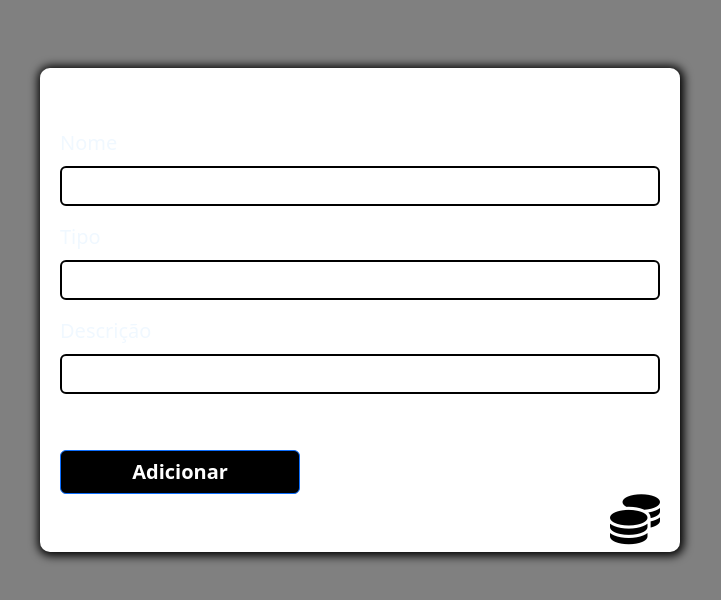
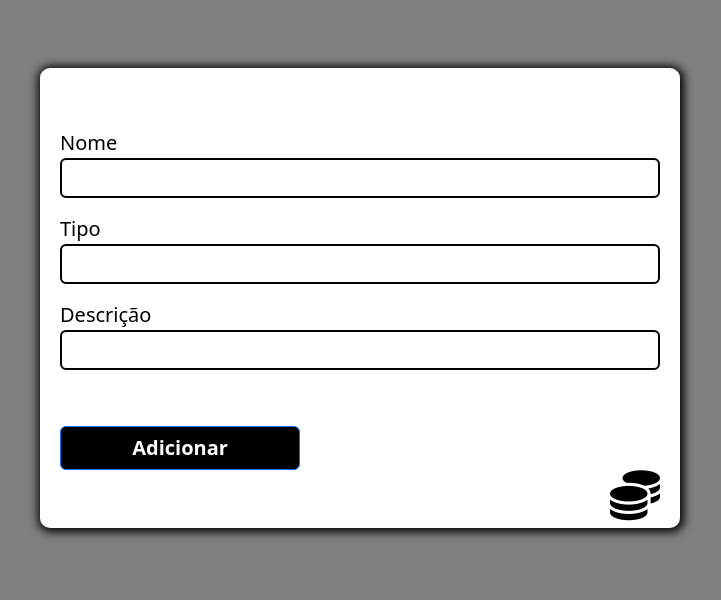
Before and after one commit to GustavoSousaBarbosa/sistema-financeiro, a plain HTML site: page categoria.html in a window 1280 px wide. Shown: the part 182-782 px from the top of the page, without its empty margins (280-1001 px from the left). Drawn offline with nearby package versions, Linux system fonts and the light colour scheme.

Commit message:
tela de lançamento e categoria

```diff
--- a/categoria.html
+++ b/categoria.html
@@ -15,21 +15,21 @@
             <form>
                 <div id="bloco-login">
                     <div class="mb-3">
-                    <label style="font-weight: 500;" for="nome" class="form-label">Nome</label>
+                    <label style="font-weight: 500;" for="nome" class="form-label2">Nome</label>
                     <input style="border: 2px solid black;" type="text" class="form-control" id="nome" name="nome">
                     </div>
                     <div class="mb-3">
-                    <label style="font-weight: 500;" for="tipo" class="form-label">Tipo</label>
+                    <label style="font-weight: 500;" for="tipo" class="form-label2">Tipo</label>
                     <input style="border: 2px solid black;" type="text" class="form-control" id="tipo" name="tipo">
                     </div>
                     <div class="mb-3">
-                    <label style="font-weight: 500;" for="descricao" class="form-label">Descrição</label>
+                    <label style="font-weight: 500;" for="descricao" class="form-label2">Descrição</label>
                     <input style="border: 2px solid black;" type="text" class="form-control" id="descricao" name="descricao">
                     </div>
                 </div>
                 <div class="mb-3 form-check">
                 </div>
-                <button style="background-color: black; font-size: 20px; font-weight: 700;" type="button" class="btn btn-primary">Adicionar</button>
+                <a href="lançamento.html" style="background-color: black; font-size: 20px; font-weight: 700;" type="button" class="btn btn-primary">Adicionar</a>
                 <div style=" position: relative; text-align: right; margin-bottom: 8px;" class="icons" id="coin"><i style="font-size: 50px; color: black;" class="fa-solid fa-coins"></i></div>
             </form>
           </div>
--- a/css/style.css
+++ b/css/style.css
@@ -21,6 +21,10 @@ body{
 
 .form-label{
     color: aliceblue;
+    font-size: 20px;
+}
+.form-label2{
+    color: black;
     font-size: 20px;
 }
 
@@ -47,5 +51,10 @@ body{
     padding-left: 20px;
     padding-right: 20px;
     background-color: white;
-    /* padding: 5px; */
 }
+
+.mb-3 :focus {
+
+    box-shadow: 0px 0px 4px 3px black;
+
+}
```
Also changed, not shown: cd_usuario.html (+1 -1 lines), inicial.html (renamed from index.html, +1 -1 lines), lançamento.html (+3 -3 lines).
